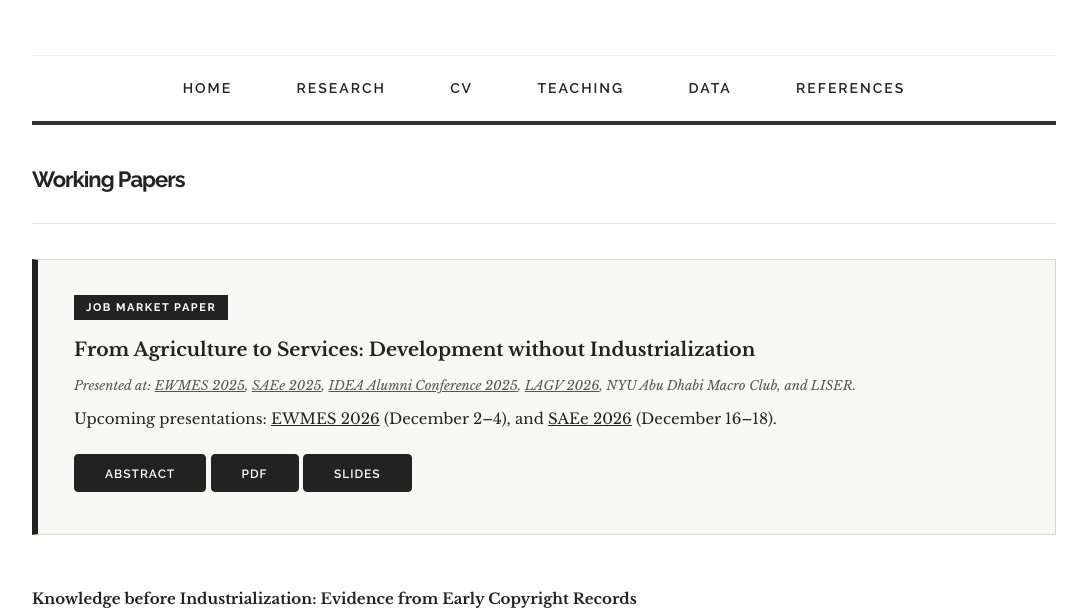
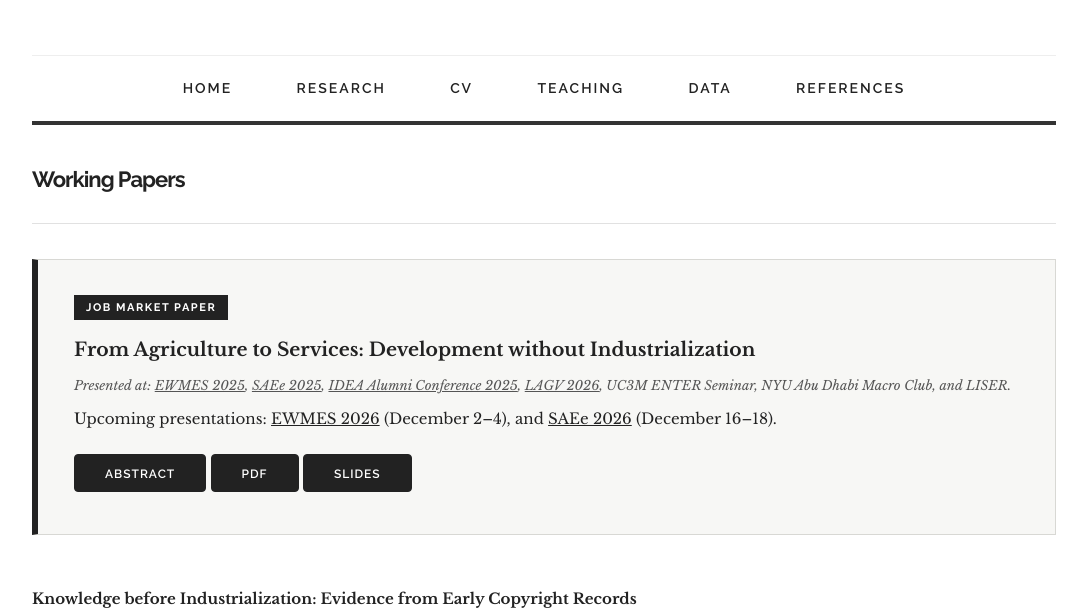
Before and after one commit to tancrepone/tancrepone.github.io, a plain HTML site: page research.html in a window 1280 px wide. Shown: the part 172-785 px from the top of the page, without its empty margins (96-1183 px from the left). Drawn offline with nearby package versions, Linux system fonts and the light colour scheme.

Commit message:
Update research.html

```diff
--- a/research.html
+++ b/research.html
@@ -218,7 +218,7 @@
           rel="noopener noreferrer"
         >LAGV 2026</a>,
 
-        NYU Abu Dhabi Macro Club, and
+        UC3M ENTER Seminar, NYU Abu Dhabi Macro Club, and
         LISER.
       </p>
 
```
